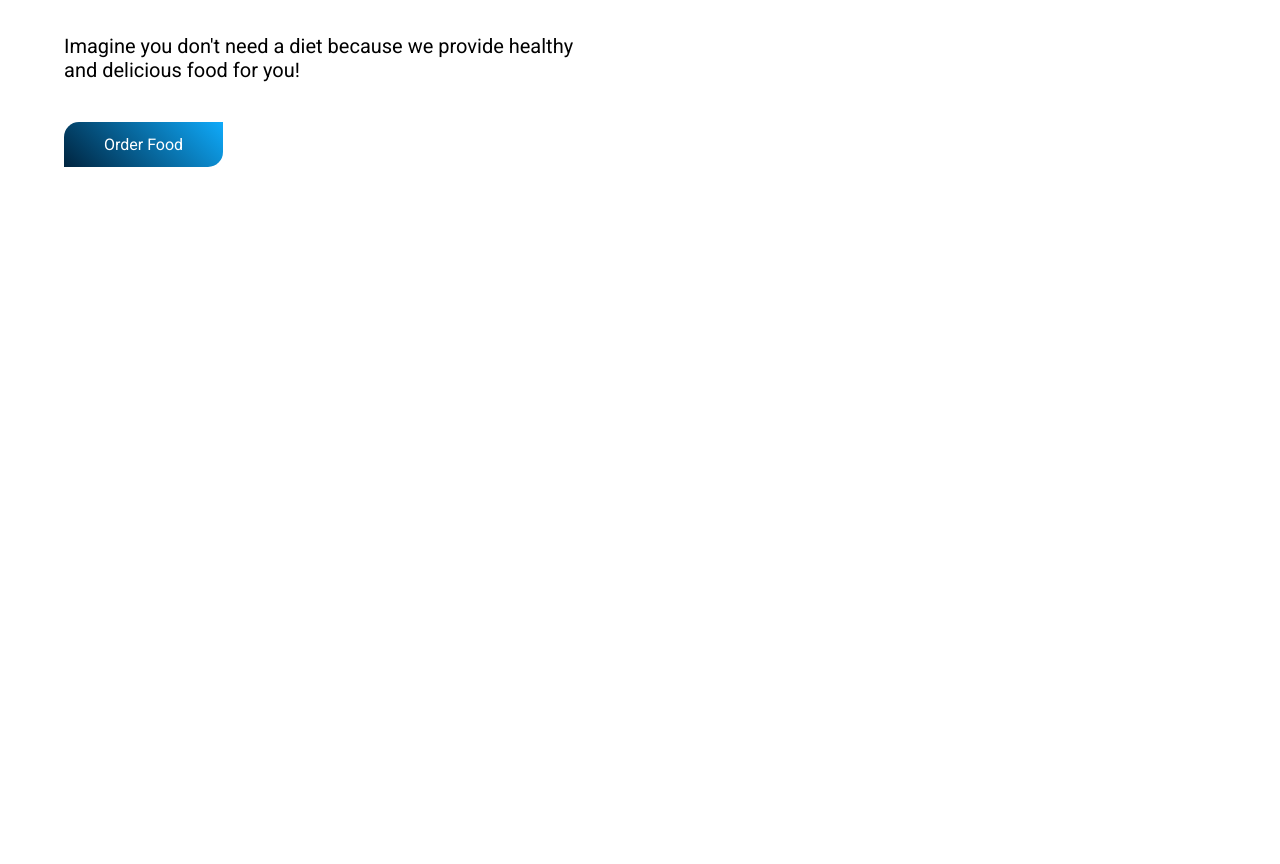
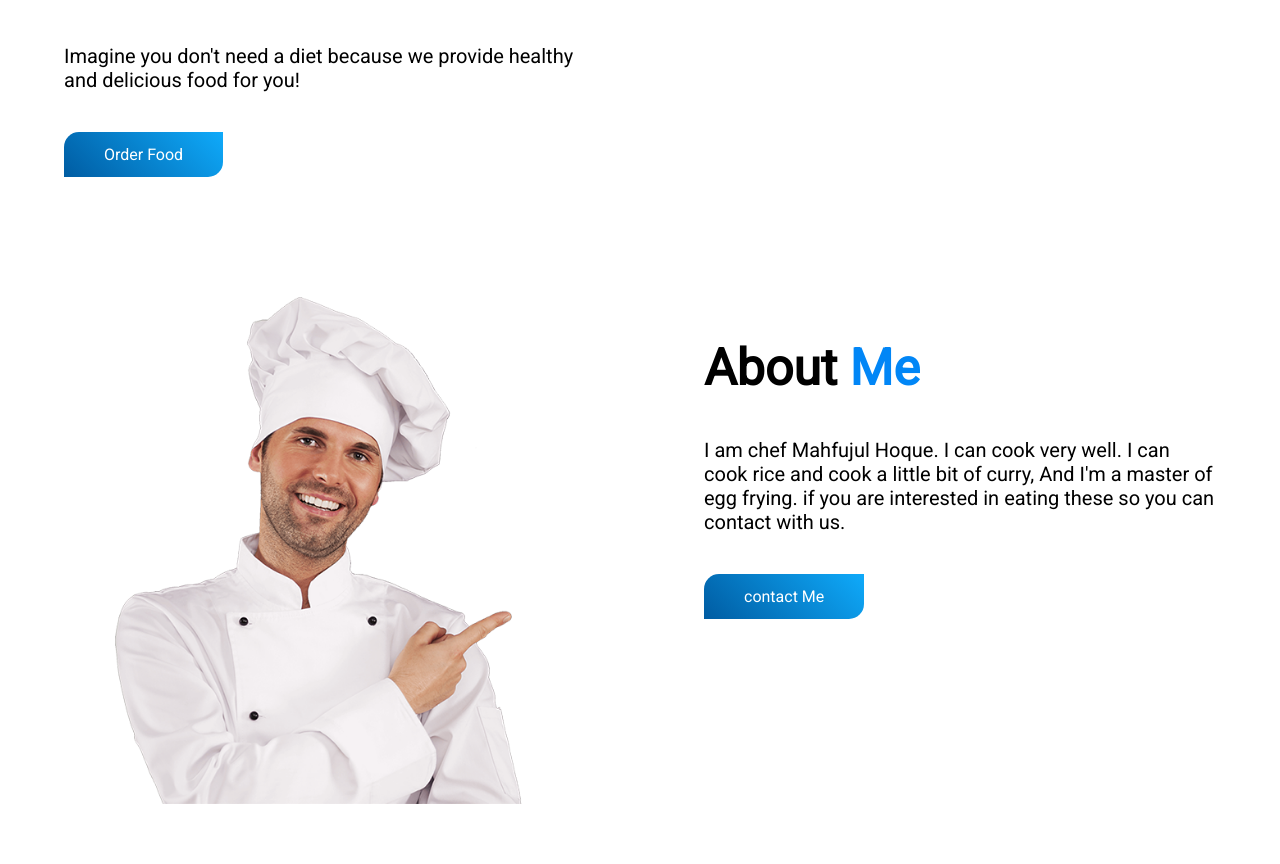
Before and after one commit to mahfujulhq/first-assignment, a plain HTML site: page index.html in a window 1280 px wide. Shown: the part 460-1324 px from the top of the page. Before the commit the page ends 800 px from the top, so only its background shows below. Drawn offline with Linux system fonts and the light colour scheme.

Commit message:
about section

```diff
--- a/index.html
+++ b/index.html
@@ -21,5 +21,16 @@
             <img class="welcome-img" src="resource/images/img1.png" alt="">
         </div>
     </section>
+
+    <section class="about-area flex-container">
+        <div class="half-width">
+            <img class="welcome-img" src="resource/images/chef.png" alt="">
+        </div>
+        <div class="half-width">
+            <h2>about <span class="sky-blue">me</span></h2>
+            <p>I am chef Mahfujul Hoque. I can cook very well. I can cook rice and cook a little bit of curry, And I'm a master of egg frying. if you are interested in eating these so you can contact with us.</p>
+            <a class="contact-btn button" href="#">contact Me</a>
+        </div>
+    </section>
 </body>
 </html>
--- a/resource/css/style.css
+++ b/resource/css/style.css
@@ -7,13 +7,17 @@ h1{
     font-size: 70px;
     word-spacing: 1px;
 }
+h2{
+    font-size: 50px;
+    text-transform: capitalize;
+}
 p{
     font-size: 20px;
 }
 /* reuseable styles */
 .flex-container{
     display: flex;
-    padding: 50px 0;
+    padding: 60px 0;
 }
 .half-width{
     width: 40%;
@@ -26,7 +30,7 @@ p{
     text-decoration: none;
     color: #fff;
     padding: 13px 40px;
-    background-image: linear-gradient(45deg, #00243f, #0faafa);
+    background-image: linear-gradient(45deg, #005ca2, #0faafa);
     border-radius: 15px 0;
     margin-top: 20px;
     display: inline-block;
```
Also changed, not shown: resource/images/chef.png (renamed from resource/images/ba3489b12c6b4af3efcbae3040c3861b.png).
